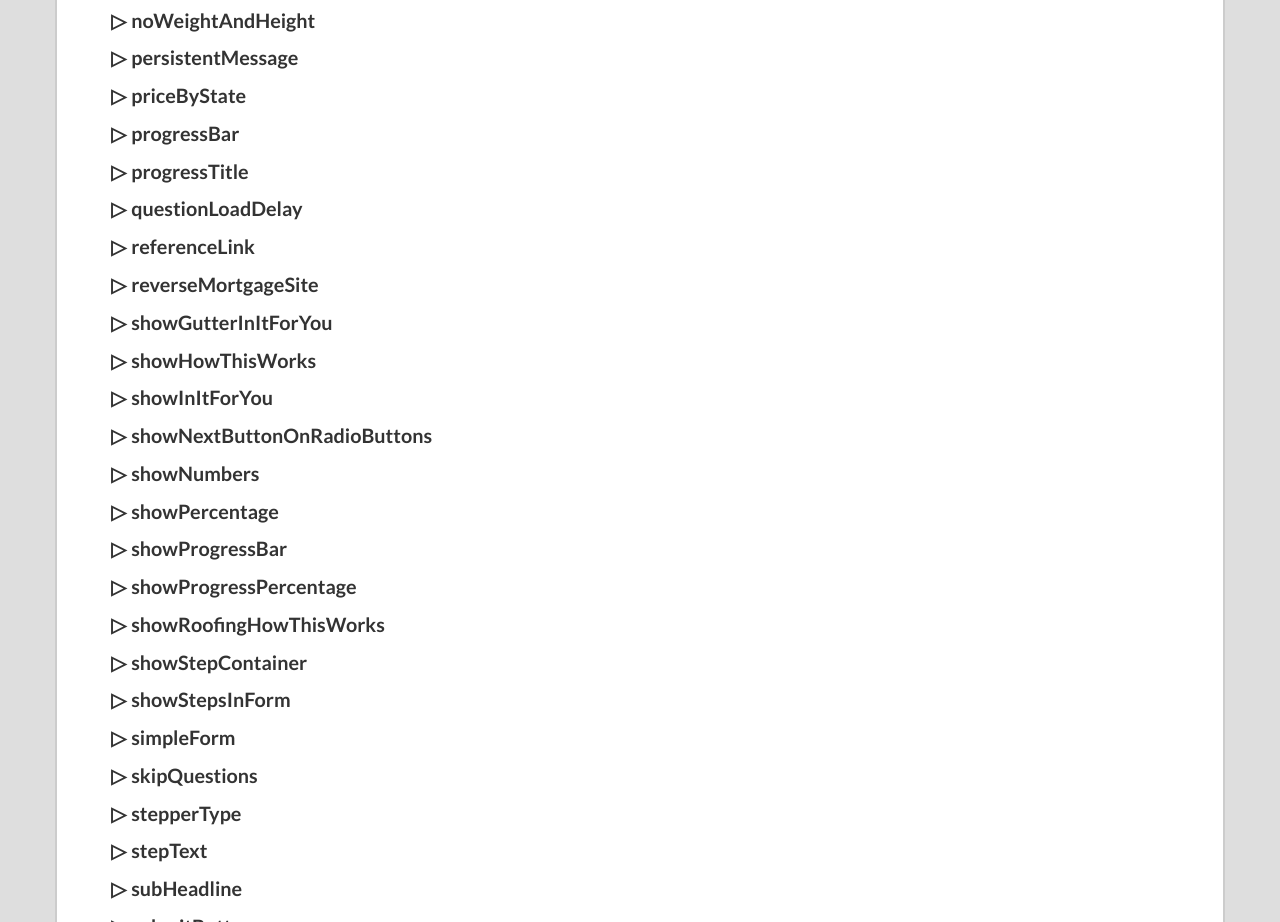
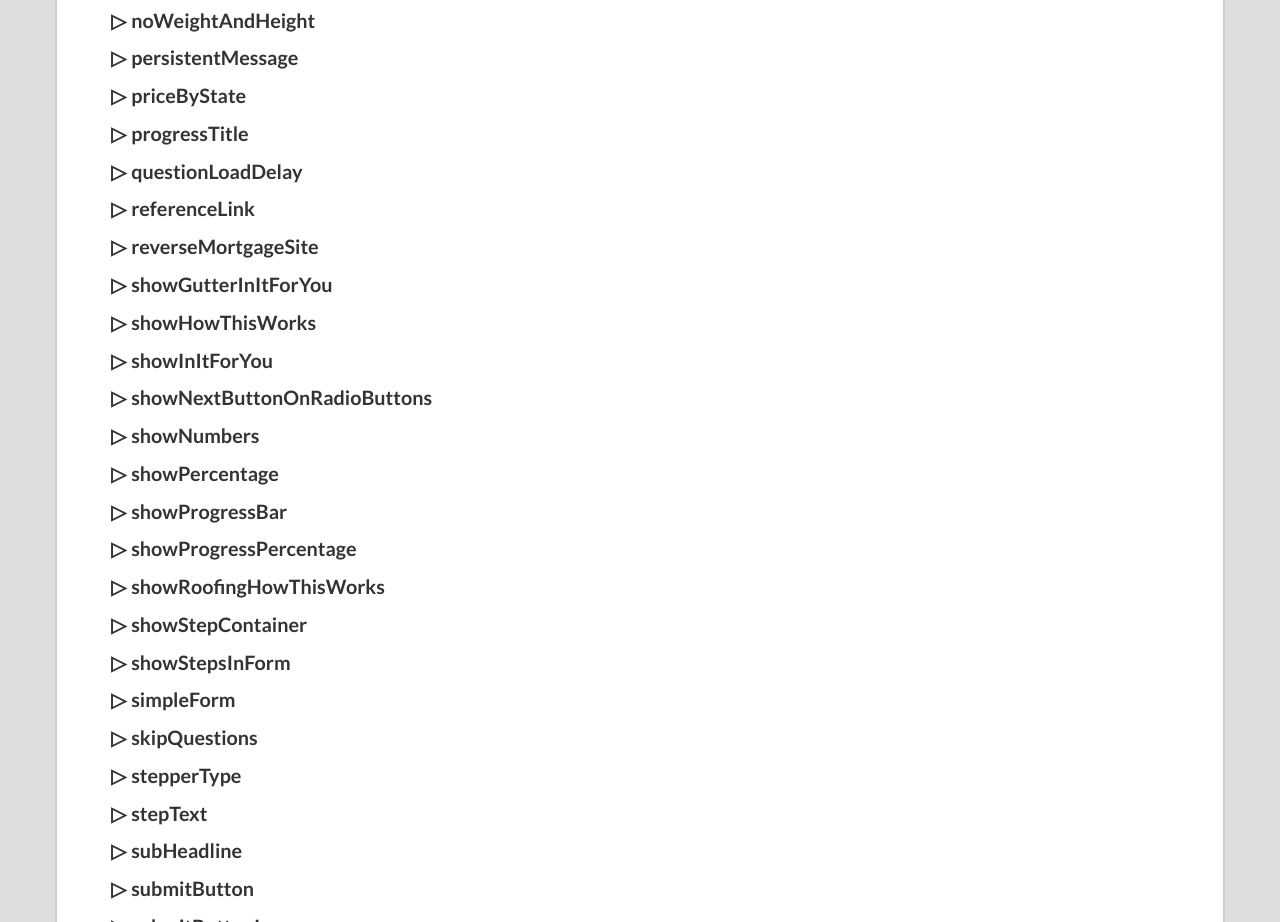
Before and after one commit to BigBeardedDev74/sc-v3-documentation, a SvelteKit app: page /new-site-creation in a window 1280 px wide. Shown: the part 3640-4562 px from the top of the page. Built offline with nearby package versions, Linux system fonts and the light colour scheme.

Commit message:
remove unused option

```diff
--- a/src/data/configOptions.js
+++ b/src/data/configOptions.js
@@ -179,12 +179,6 @@ const configOptions = [
     title: "keepHeadlineOnFinalFrame",
     type: "boolean",
     desc: "keeps headline through whole form including final frame",
-    required: false,
-  },
-  {
-    title: "progressBar",
-    type: "boolean",
-    desc: "show progress bar",
     required: false,
   },
   {
```
